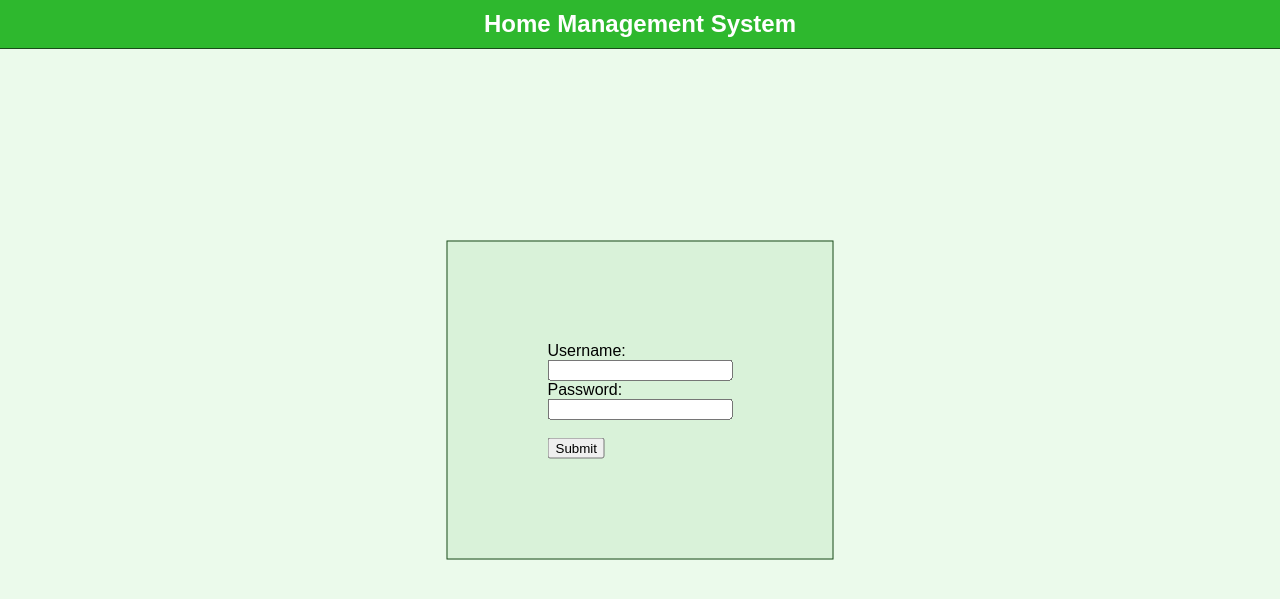
After one commit to Sheehan95/home-management-system, a PHP site: page /login.php in a window 1280 px wide. The commit adds this page. Shown: the top 599 px of the page. Run offline with PHP 8.4, Linux system fonts and the light colour scheme; some libraries are stand-ins or nearby versions.

Commit message:
Website functionality with dummy data
-Log in functionality (rough, could use improvement)
-Tables with data displayed (dummy)
-Editable fields & removable rows

Outstanding:
-Warnings for triggered alarms, high temperatures, etc.
-Options to send notification in event of warnings (Twitter, SMS, etc.)
-Use of proper data from pi server and db. Database alter functionality.

```diff
--- /dev/null
+++ b/Website/Functionality List.txt
@@ -0,0 +1,6 @@
+-Delete rows
+-Edit rows
+-Search rows
+-Login
+-Notify of break in/High temperature/High Motion
+-Send email/sms/social media message
--- /dev/null
+++ b/Website/login.php
@@ -0,0 +1,26 @@
+<!DOCTYPE html>
+<html>
+	<head>
+		<title>Home Management System</title>
+		<link rel="stylesheet" type="text/css" href="loginStyle.css">
+		<link rel="icon" href="images/favicon.png">
+	</head>
+	<body>
+		<div id="banner">
+			<h2>Home Management System</h2>
+		</div>
+
+		<div id="loginContent">
+			<form action="test_website.php" method="post">
+				Username:<br>
+				<input type="text" name="username" id="username"><br>
+				Password:<br>
+				<input type="password" name="password" id="password"><br><br>
+				<input type="submit" value="Submit" id="submit">
+			</form>
+		</div>
+	</body>
+	<script src="https://ajax.googleapis.com/ajax/libs/jquery/1.8.3/jquery.min.js"></script>
+	<script src="http://code.jquery.com/ui/1.9.2/jquery-ui.js"></script>
+	<script type="text/javascript" src="loginScript.js"></script>
+</html>
--- /dev/null
+++ b/Website/loginScript.js
@@ -0,0 +1,7 @@
+$("#submit").click(function() {
+	console.log($("#username").val());
+	console.log($("#password").val());
+	if ($("#username").val() !== "employee" && $("#password").val() !== "employee") {
+		alert("Invalid information entered. Please try again.");
+	}
+});
--- /dev/null
+++ b/Website/loginStyle.css
@@ -0,0 +1,42 @@
+html{
+	background-color: #ebfaeb;
+	padding-top: 0;
+	margin-top: 0;
+}
+
+body{
+	font-family: "Arial", Helvetica, sans-serif;
+	padding-top: 0;
+	padding-left: 0;
+	padding-right: 0;
+    margin-top: 0;
+	margin-left: 0;
+	margin-right: 0;
+}
+
+#banner{
+	background-color: #2eb82e;
+	margin-top: 0;
+	margin-bottom: 10px;
+	border-bottom: thin solid #1b4b1b;
+}
+
+h2{
+	color: white;
+	padding: 10px;
+	margin: 0;
+	text-align: center;
+}
+
+#loginContent{
+	background-color: #d9f2d9;
+	position: absolute;
+	border: thin solid #1b4b1b;
+	top: 50%;
+	left: 50%;
+	transform: translate(-50%, -50%);
+}
+
+form{
+	padding: 100px;
+}
```
Also changed, not shown: Website/HMSScript.js (added, +62 -0 lines), Website/HMSStyle.css (added, +90 -0 lines), Website/test_website.php (+33 -2 lines), Website/images/delete.png (added), Website/images/favicon.png (added), Website/images/saveicon.png (added), Website/images/usericon.png (added).
